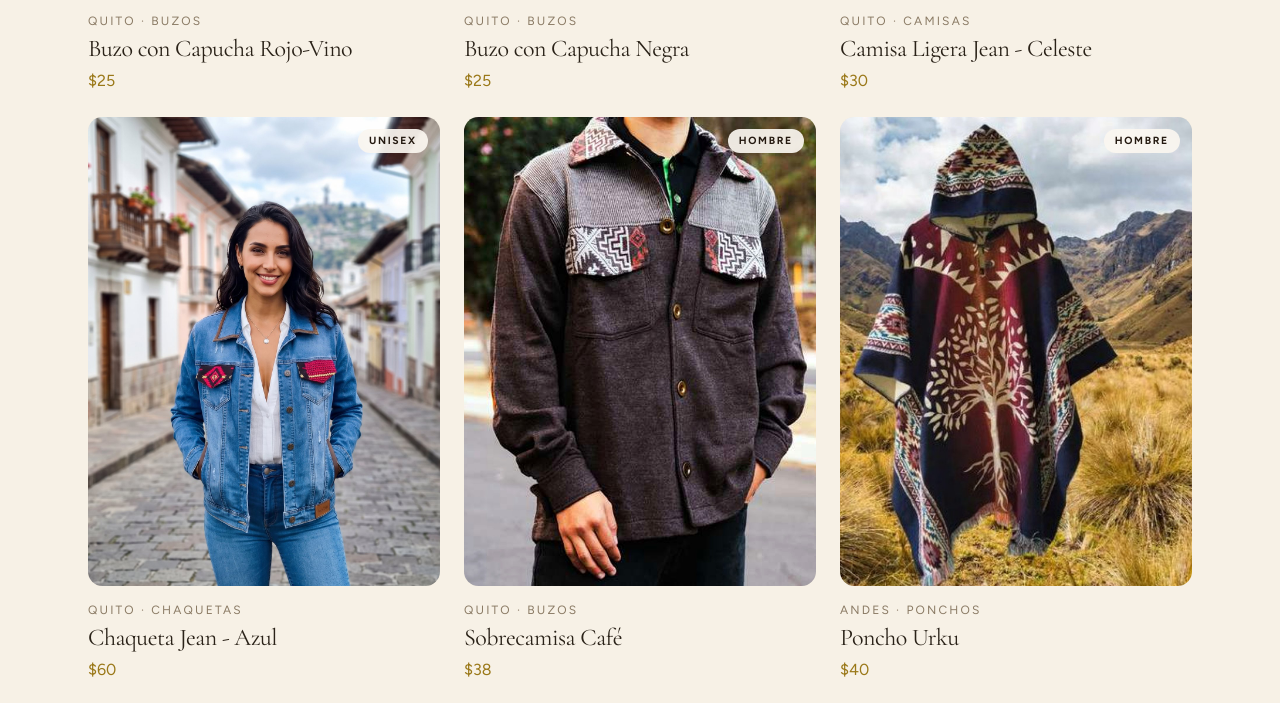
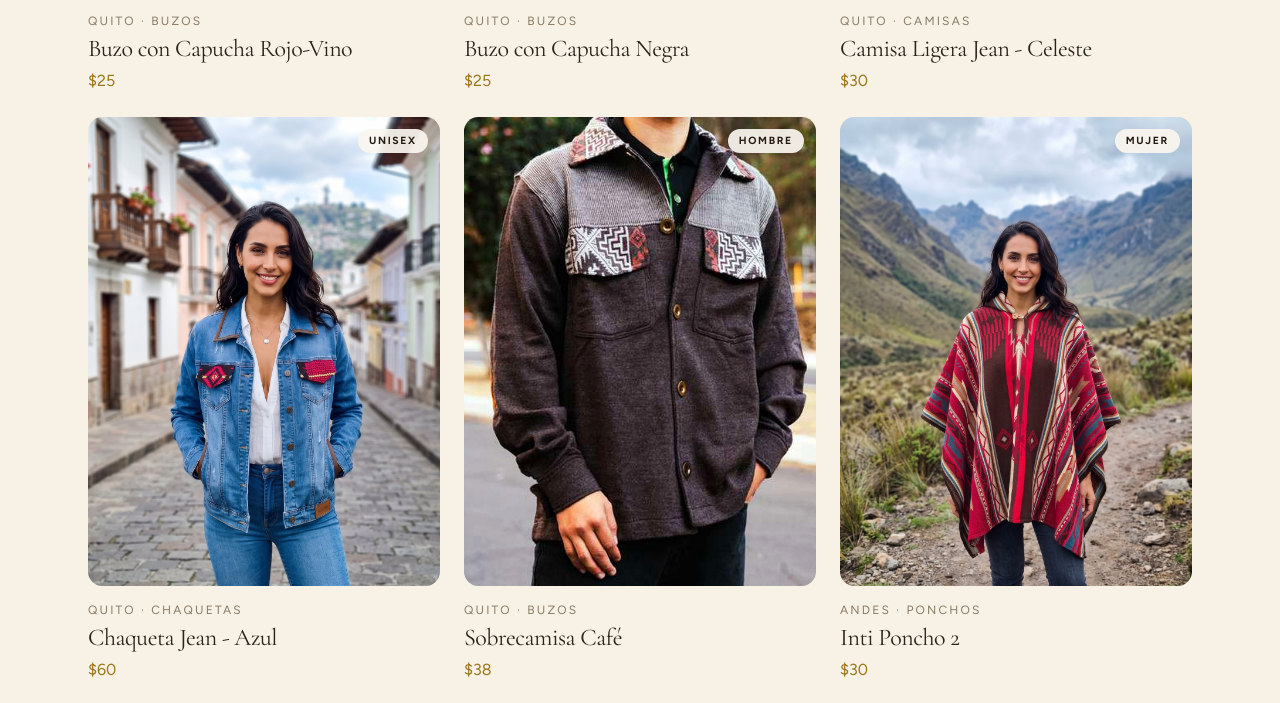
Before and after one commit to Jorgeyo88/Kafaoweb, a website: page docs/index.html in a window 1280 px wide. Shown: the part 2580-3283 px from the top of the page. Drawn offline with nearby package versions, Linux system fonts and the light colour scheme; a script that the page names is missing; files whose address does not match are found by name.

Commit message:
Cambiar Poncho Urku por Inti Poncho 2

```diff
--- a/docs/index.html
+++ b/docs/index.html
@@ -302,7 +302,7 @@
             <li data-tags="hombre"><a class="product-card block" href="https://wa.me/593962633333?text=Hola%20Kafao%2C%20me%20interesa%20Camisa%20Ligera%20Jean%20Celeste"><span class="product-card__media"><img src="images/camisa-jean-celeste.jpg?v=1" alt="Camisa Ligera Jean Celeste"/><span class="wearer-badge">Hombre</span></span><p class="mt-4 text-xs tracking-[0.18em] text-ink-mute uppercase">Quito · Camisas</p><h3 class="font-display mt-1 text-2xl">Camisa Ligera Jean - Celeste</h3><p class="mt-1 text-gold-deep">$30</p></a></li>
             <li data-tags="mujer hombre"><a class="product-card block" href="https://wa.me/593962633333?text=Hola%20Kafao%2C%20me%20interesa%20Chaqueta%20Jean%20Azul"><span class="product-card__media"><img src="images/chaqueta-jean-azul.jpg?v=1" alt="Chaqueta Jean Azul"/><span class="wearer-badge">Unisex</span></span><p class="mt-4 text-xs tracking-[0.18em] text-ink-mute uppercase">Quito · Chaquetas</p><h3 class="font-display mt-1 text-2xl">Chaqueta Jean - Azul</h3><p class="mt-1 text-gold-deep">$60</p></a></li>
             <li data-tags="hombre buzos"><a class="product-card block" href="https://wa.me/593962633333?text=Hola%20Kafao%2C%20me%20interesa%20Sobrecamisa%20Cafe"><span class="product-card__media"><img src="images/sobrecamisa-cafe.jpg?v=2" alt="Sobrecamisa Café"/><span class="wearer-badge">Hombre</span></span><p class="mt-4 text-xs tracking-[0.18em] text-ink-mute uppercase">Quito · Buzos</p><h3 class="font-display mt-1 text-2xl">Sobrecamisa Café</h3><p class="mt-1 text-gold-deep">$38</p></a></li>
-            <li data-tags="hombre ponchos"><a class="product-card block" href="https://wa.me/593962633333?text=Hola%20Kafao%2C%20me%20interesa%20Poncho%20Urku"><span class="product-card__media"><img src="images/poncho-urku.jpg" alt="Poncho Urku"/><span class="wearer-badge">Hombre</span></span><p class="mt-4 text-xs tracking-[0.18em] text-ink-mute uppercase">Andes · Ponchos</p><h3 class="font-display mt-1 text-2xl">Poncho Urku</h3><p class="mt-1 text-gold-deep">$40</p></a></li>
+            <li data-tags="mujer ponchos"><a class="product-card block" href="https://wa.me/593962633333?text=Hola%20Kafao%2C%20me%20interesa%20Inti%20Poncho%202"><span class="product-card__media"><img src="images/inti-poncho-2.jpg?v=1" alt="Inti Poncho 2"/><span class="wearer-badge">Mujer</span></span><p class="mt-4 text-xs tracking-[0.18em] text-ink-mute uppercase">Andes · Ponchos</p><h3 class="font-display mt-1 text-2xl">Inti Poncho 2</h3><p class="mt-1 text-gold-deep">$30</p></a></li>
             <li data-tags="mujer"><a class="product-card block" href="https://wa.me/593962633333?text=Hola%20Kafao%2C%20me%20interesa%20Pantalon%20Manteno"><span class="product-card__media"><img src="images/pantalon-colibri.jpg" alt="Pantalón Manteño"/><span class="wearer-badge">Mujer</span></span><p class="mt-4 text-xs tracking-[0.18em] text-ink-mute uppercase">Quito · Pantalones</p><h3 class="font-display mt-1 text-2xl">Pantalón Manteño Celeste</h3><p class="mt-1 text-gold-deep">$38</p></a></li>
             <li data-tags="mujer"><a class="product-card block" href="https://wa.me/593962633333?text=Hola%20Kafao%2C%20me%20interesa%20Pashmina%20Bordada%20Crema"><span class="product-card__media"><img src="images/pashmina-crema.jpg" alt="Pashmina"/><span class="wearer-badge">Mujer</span></span><p class="mt-4 text-xs tracking-[0.18em] text-ink-mute uppercase">Andes · Accesorios</p><h3 class="font-display mt-1 text-2xl">Pashmina Bordada Crema</h3><p class="mt-1 text-gold-deep">$20</p></a></li>
             <li data-tags="unisex artesanias"><a class="product-card block" href="https://wa.me/593962633333?text=Hola%20Kafao%2C%20me%20interesa%20Almohadilla%20Aya%20Huma"><span class="product-card__media"><img src="images/almohadilla-ayahuma.jpg" alt="Aya Huma"/><span class="wearer-badge">Unisex</span></span><p class="mt-4 text-xs tracking-[0.18em] text-ink-mute uppercase">Ecuador · Artesanías</p><h3 class="font-display mt-1 text-2xl">Almohadilla de viaje Aya Huma</h3><p class="mt-1 text-gold-deep">$45</p></a></li>
```
